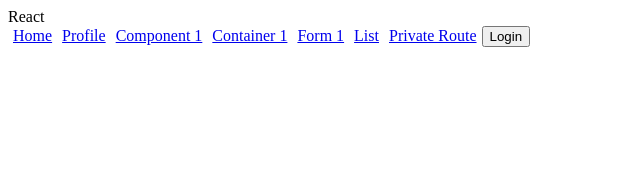
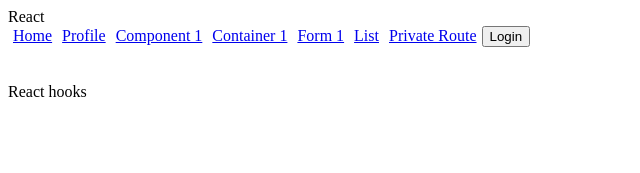
Before and after one commit to Javierz299/react-hooks, a React (Create React App) app: page /hookscontainer in a window 1280 px wide. Shown: the top 173 px of the page, without its empty margins (0-640 px from the left). Built offline with nearby package versions, Linux system fonts and the light colour scheme; what auth0-js would draw is missing.

Commit message:
first inital hook setup. path and component set up

```diff
--- a/package.json
+++ b/package.json
@@ -6,7 +6,7 @@
     "auth0-js": "^9.8.2",
     "axios": "^0.18.0",
     "history": "^4.7.2",
-    "react": "^16.6.3",
+    "react": "^16.8.0",
     "react-dom": "^16.6.3",
     "react-redux": "^6.0.0",
     "react-router": "^4.3.1",
--- /dev/null
+++ b/src/hooks/hooks_container1.js
@@ -0,0 +1,12 @@
+import React from 'react'
+
+const HooksContainer1 = () => {
+    return(
+        <div>
+            React hooks
+        </div>
+
+    )
+}
+
+export default HooksContainer1
--- a/src/routes.js
+++ b/src/routes.js
@@ -16,6 +16,7 @@
 import RenderListItem from './functional/renderlistitem';
 
 import * as ACTIONS from './store/actions/actions';
+import HooksContainer1 from './hooks/hooks_container1'
 
 import Auth from './utils/auth';
 import AuthCheck from './utils/authcheck';
@@ -71,6 +72,7 @@
             <Route path='/authcheck' render={() => <AuthCheck auth={auth} /> } />
             <Route path='/redirect' component={UnauthRedirect} />
             <Route path='/renderlist' component={RenderList} />
+            <Route path='/hookscontainer'  component={HooksContainer1} />
 
             <Route path='/callback' render={(props) => { handleAuthentication(props); return <Callback />}} />
             <Route path="/component1" render={(props) => <Component1 {...props} /> } />
```
Also changed, not shown: src/App.js (+3 -4 lines), 1 other file (tests, documents, lock files or other folders).
